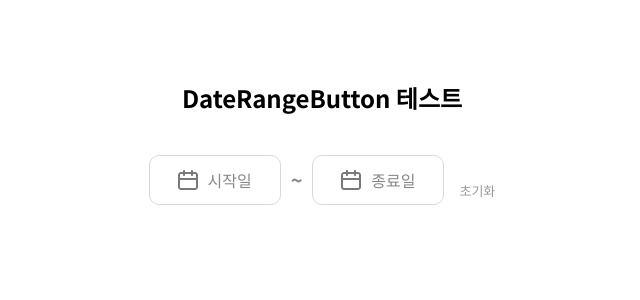
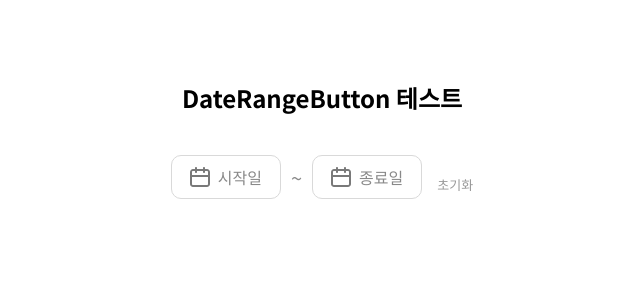
Before and after one commit to beyond-sw-camp/be19-3rd-ThreeGo-Algo, a Vue app: page /demo/date-button in a window 1280 px wide. Shown: the top 300 px of the page, without its empty margins (318-958 px from the left). Built offline with nearby package versions, Linux system fonts and the light colour scheme.

Commit message:
feat: #1 - DateRangeButton 패딩으로 조정

```diff
--- a/src/components/common/DateRangeButton.vue
+++ b/src/components/common/DateRangeButton.vue
@@ -58,16 +58,20 @@ const openPicker = async (type) => {
     display: flex;
     align-items: center;
     justify-content: center;
-    gap: 10px;
-    width: 130px;
-    height: 48px;
+    gap: 8px;
+    padding: 10px 18px;
     background: #ffffff;
     border: 1px solid #d9d9d9;
     border-radius: 10px;
     cursor: pointer;
     font-weight: 400;
     color: #898989;
+    font-size: 16px;
+    line-height: 1.4;
     transition: 0.2s ease;
+    box-sizing: border-box;
+    white-space: nowrap;
+    min-height: 42px;
 }
 
 .date-btn:hover {
@@ -77,7 +81,7 @@ const openPicker = async (type) => {
 
 .separator {
     font-size: 20px;
-    font-weight: 600;
+    font-weight: 400;
     color: #898989;
 }
 
```
